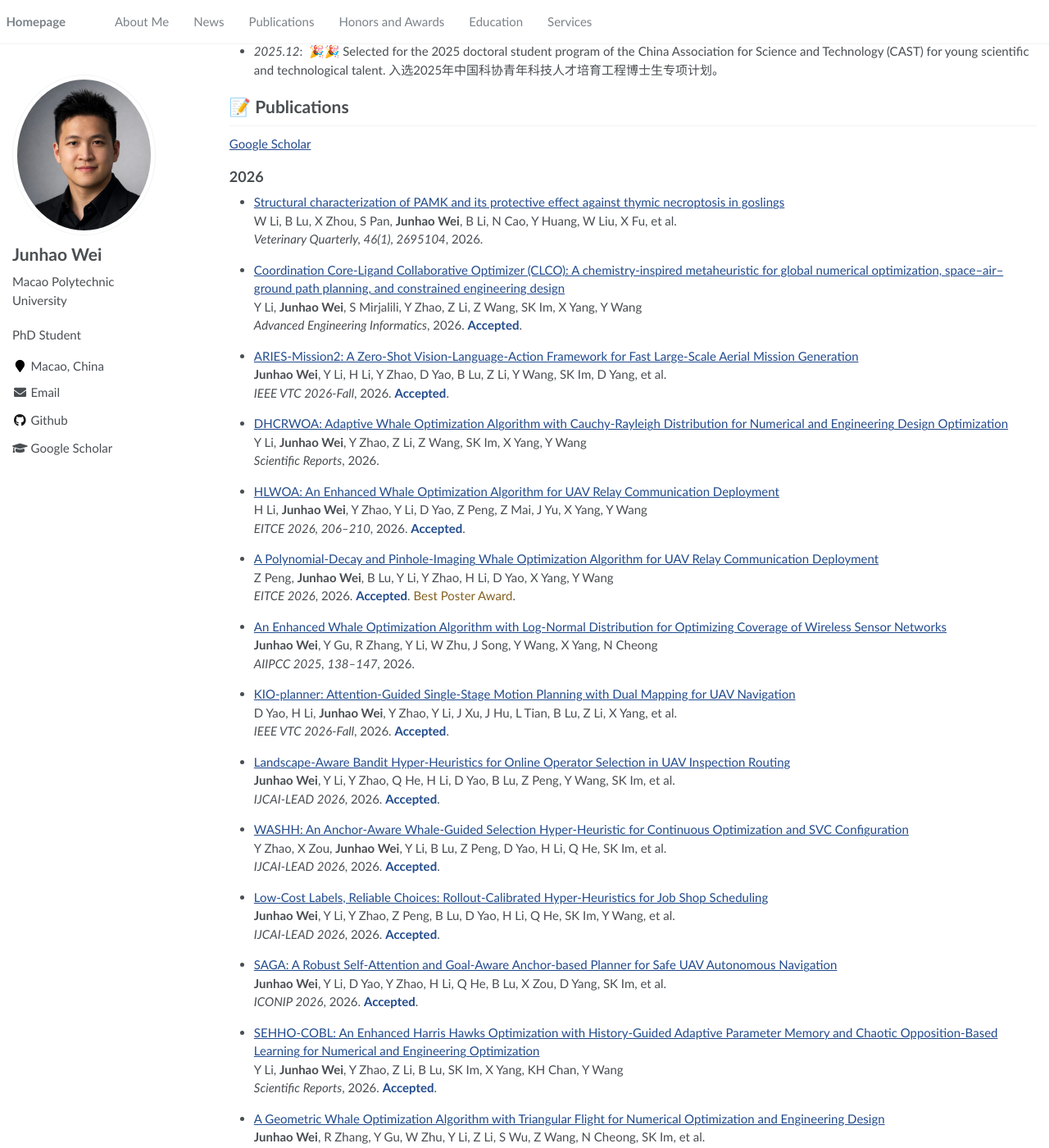
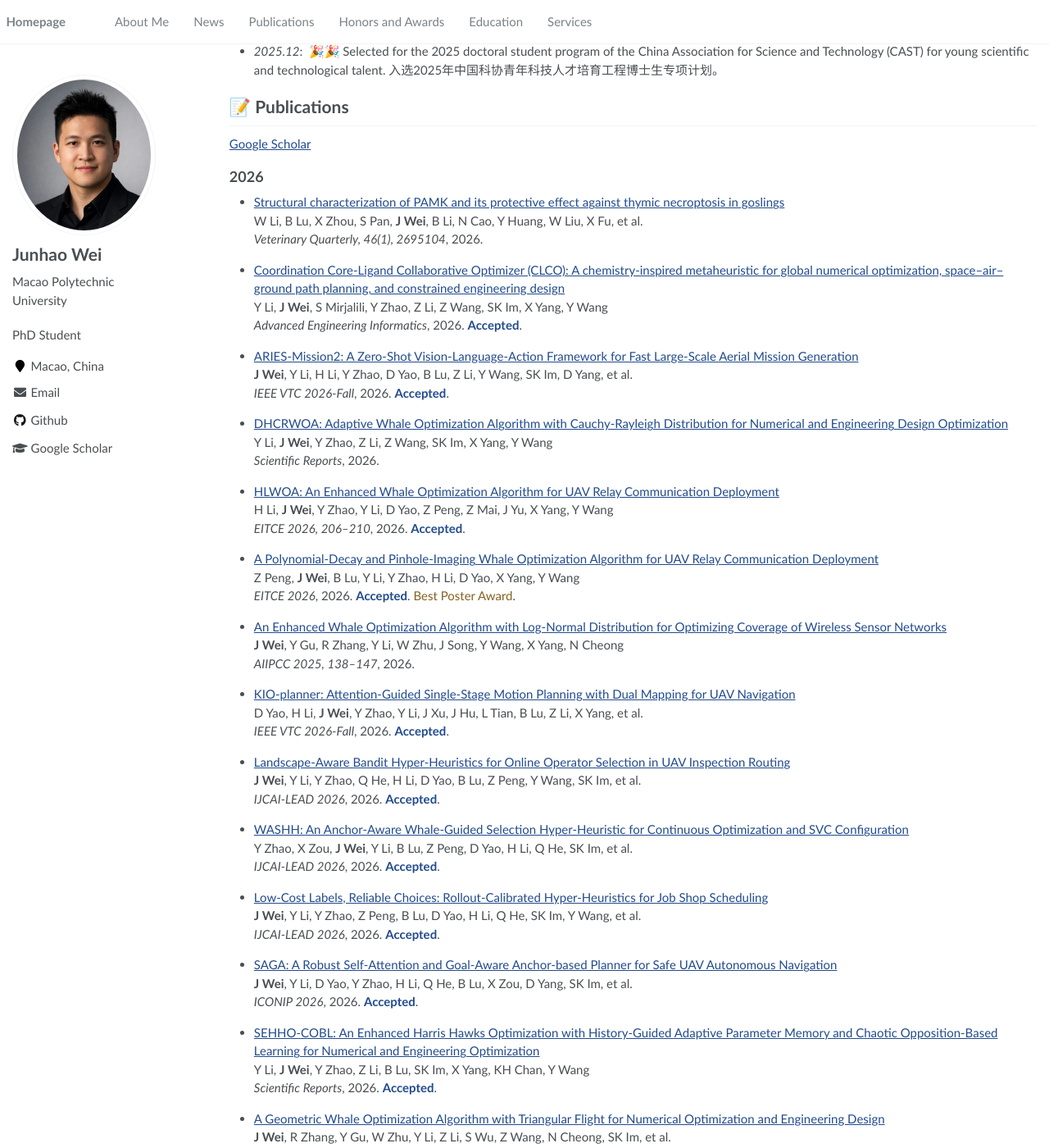
Before and after one commit to JunhaoWei-mpu/JunhaoWei-mpu.github.io, a Jekyll site: the page built from _pages/about.md, in a window 1280 px wide and 1400 px high, scrolled down 438 px. Shown: the whole window at 82% size. Built offline with Jekyll 4.4.1, drawn with Linux system fonts in a browser that asks for light colours; some of the changed text lies outside the part shown.

Commit message:
Use abbreviated author name consistently in publications

```diff
--- a/_includes/publications.html
+++ b/_includes/publications.html
@@ -19,7 +19,7 @@
   {% endif %}
   <li>
     <a href="{{ paper_url | escape }}" target="_blank" rel="noopener noreferrer">{{ paper.title | escape }}</a><br>
-    {% for author in paper.authors %}{% if author == 'J Wei' or author == 'Junhao Wei' %}<strong>Junhao Wei</strong>{% elsif author == '…' %}et al.{% else %}{{ author | escape }}{% endif %}{% unless forloop.last %}, {% endunless %}{% endfor %}<br>
+    {% for author in paper.authors %}{% if author == 'J Wei' or author == 'Junhao Wei' %}<strong>J Wei</strong>{% elsif author == '…' %}et al.{% else %}{{ author | escape }}{% endif %}{% unless forloop.last %}, {% endunless %}{% endfor %}<br>
     <em>{{ paper.venue | escape }}</em>, {{ paper.year }}{% if paper.status == 'accepted' %}. <strong class="publication-status">Accepted</strong>{% endif %}{% if paper.note and paper.note != '' %}. <span class="publication-note">{{ paper.note | escape }}</span>{% endif %}.
   </li>
   {% endif %}
```
